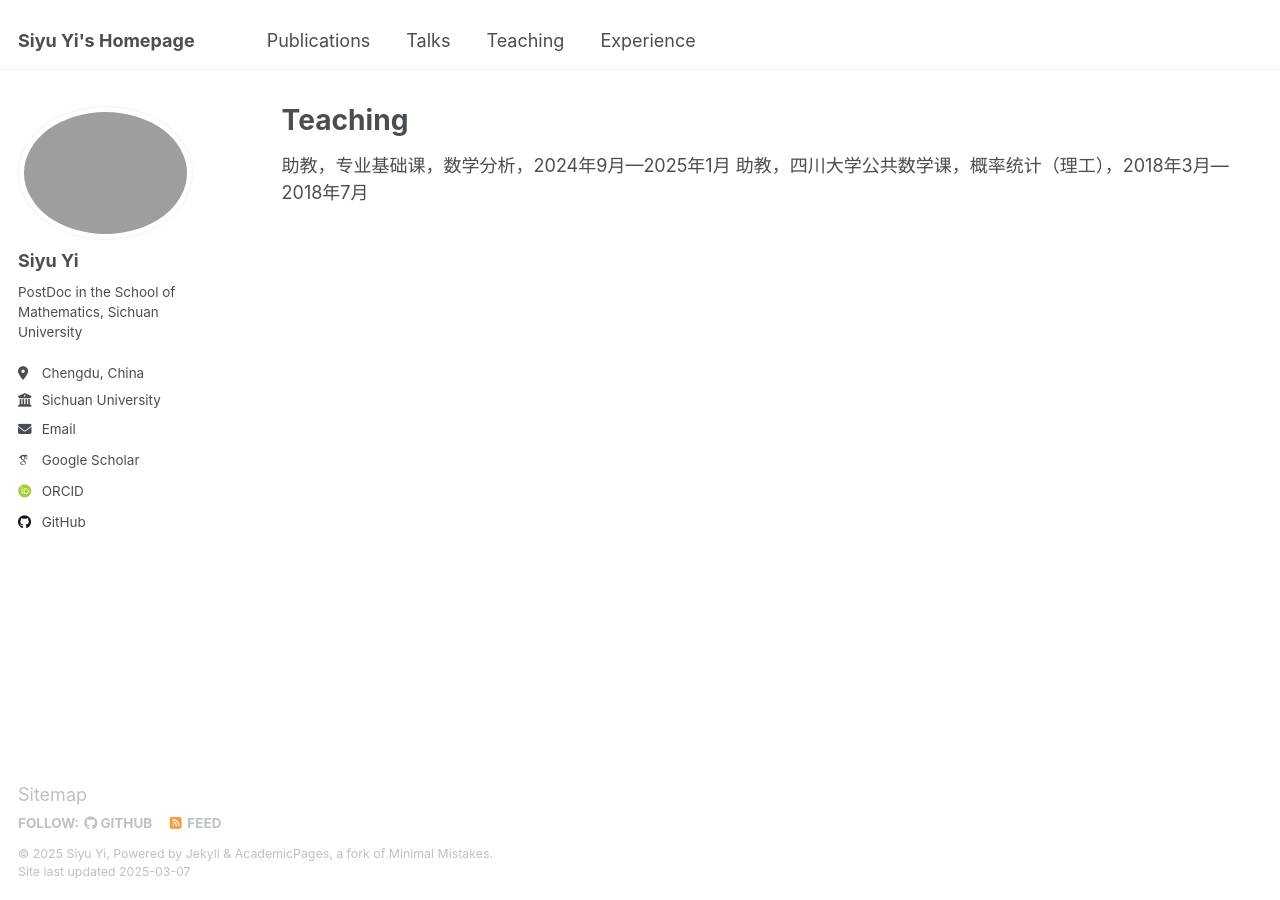
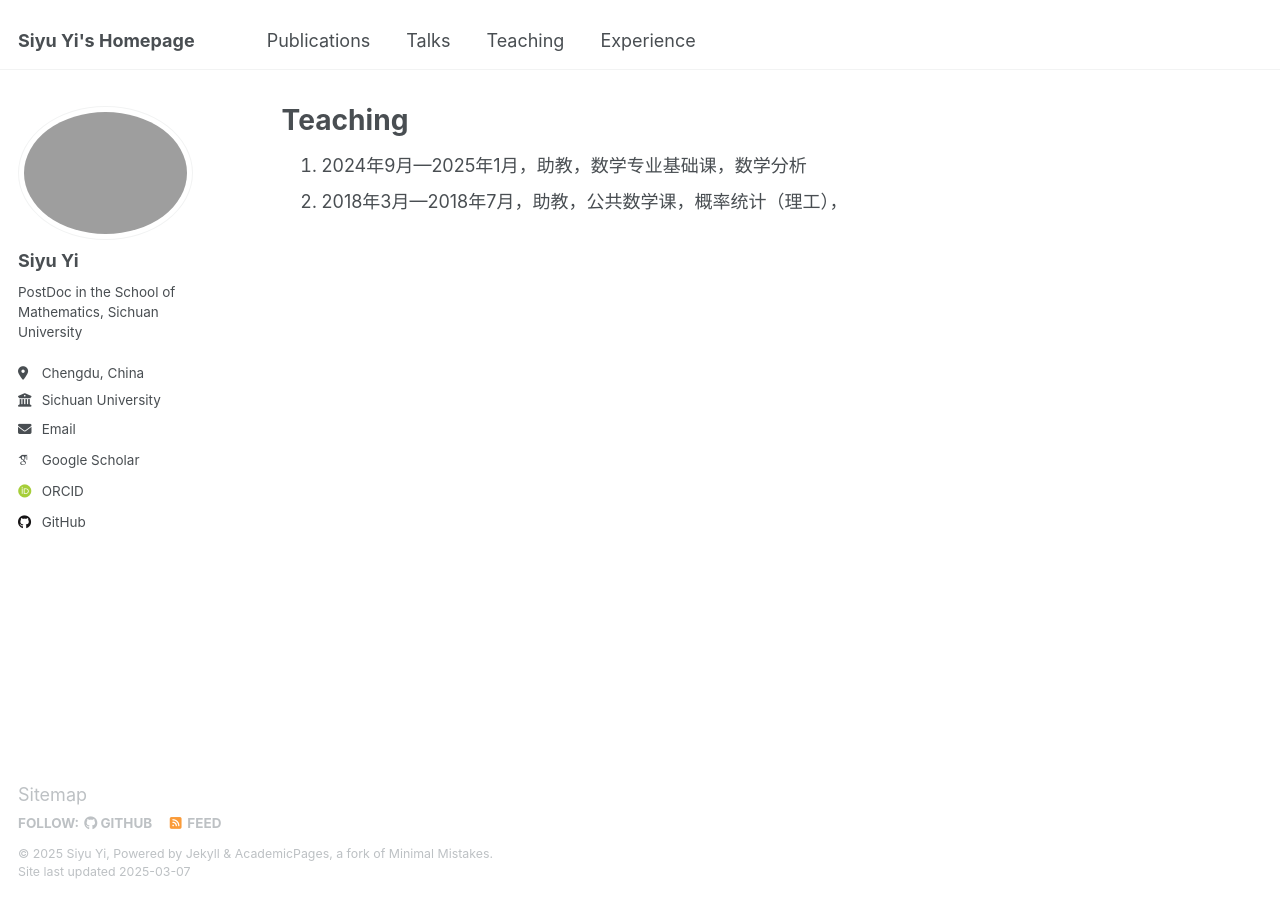
Before and after one commit to yisiyu95/yisiyu95.github.io, a Jekyll site: the page built from _pages/teaching.md, in a window 1280 px wide. Built offline with Jekyll 4.4.1, drawn with Linux system fonts in a browser that asks for light colours; some web fonts are replaced.

Commit message:
Update teaching.md

```diff
--- a/_pages/teaching.md
+++ b/_pages/teaching.md
@@ -5,5 +5,5 @@ permalink: /teaching/
 author_profile: true
 ---
 
-助教，专业基础课，数学分析，2024年9月—2025年1月
-助教，四川大学公共数学课，概率统计（理工），2018年3月—2018年7月
+1. 2024年9月—2025年1月，助教，数学专业基础课，数学分析 <br>
+2. 2018年3月—2018年7月，助教，公共数学课，概率统计（理工），
```
